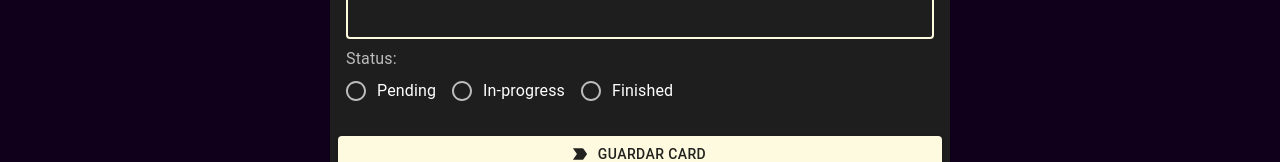
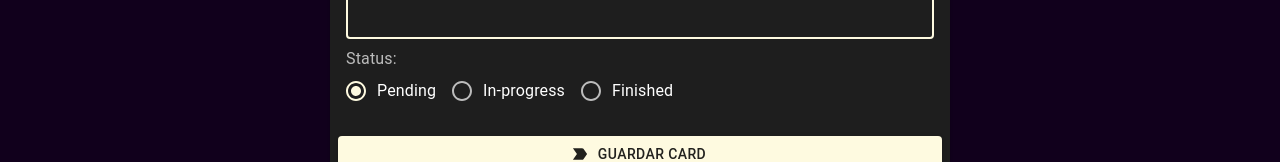
Before and after one commit to Auchan22/openJira, a Next.js app: page /entries/1 in a window 1280 px wide. Shown: the part 227-389 px from the top of the page. Built offline with nearby package versions, Linux system fonts and the light colour scheme; no server answers; the database is empty.

Commit message:
Clase 150: Manejo de formulario

```diff
--- a/pages/entries/[id].tsx
+++ b/pages/entries/[id].tsx
@@ -1,3 +1,5 @@
+import { useState, ChangeEvent } from 'react';
+
 import {
   Button,
   Card,
@@ -23,27 +25,43 @@ import { EntryStatus } from '../../interfaces';
 const validStatus: EntryStatus[] = ['pending', 'in-progress', 'finished'];
 
 const EntryPage = () => {
+  const [inputValue, setInputValue] = useState<string>('');
+  const [status, setStatus] = useState<EntryStatus>('pending');
+  const [touched, setTouched] = useState<boolean>(false);
+
+  const onInputChange = (e: ChangeEvent<HTMLInputElement>) => {
+    setInputValue(e.currentTarget.value);
+  };
+
+  const onStatusChange = (e: ChangeEvent<HTMLInputElement>) => {
+    setStatus(e.target.value as EntryStatus);
+  };
+
+  const onSave = () => {};
+
   return (
     <Layout title='... ... ...'>
       <Grid container justifyContent='center' sx={{ marginTop: 2 }}>
         <Grid item xs={12} sm={8} md={6}>
           <Card>
             <CardHeader
-              title='Entrada:'
+              title={`Entrada: ${inputValue}`}
               subheader={`Creada hace: ... minutos`}
             />
             <CardContent>
               <TextField
                 sx={{ marginTop: 2, marginBottom: 1 }}
                 fullWidth
+                value={inputValue}
                 placeholder='Nueva Entrada'
                 autoFocus
                 multiline
                 label='Nueva entrada'
+                onChange={onInputChange}
               />
               <FormControl>
                 <FormLabel>Status:</FormLabel>
-                <RadioGroup row>
+                <RadioGroup row onChange={onStatusChange} value={status}>
                   {validStatus.map((s) => (
                     <FormControlLabel
                       key={s}
@@ -60,6 +78,7 @@ const EntryPage = () => {
                 startIcon={<LabelImportantIcon />}
                 variant='contained'
                 fullWidth
+                onClick={onSave}
               >
                 Guardar Card
               </Button>
```
